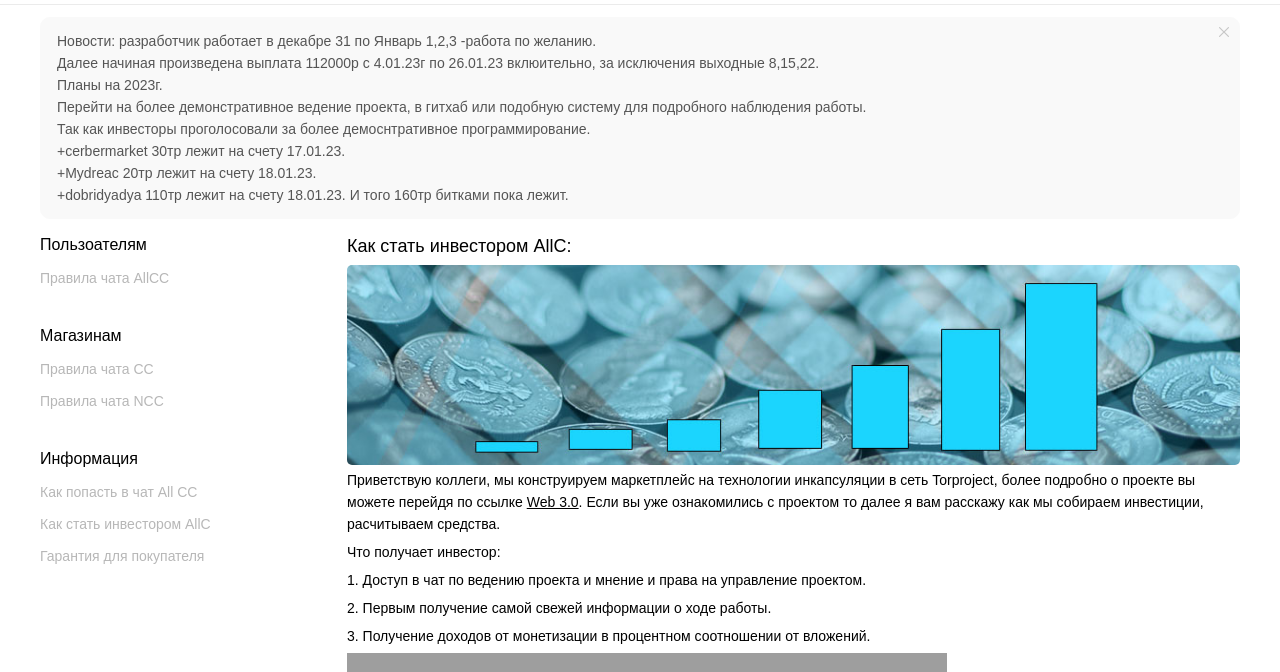
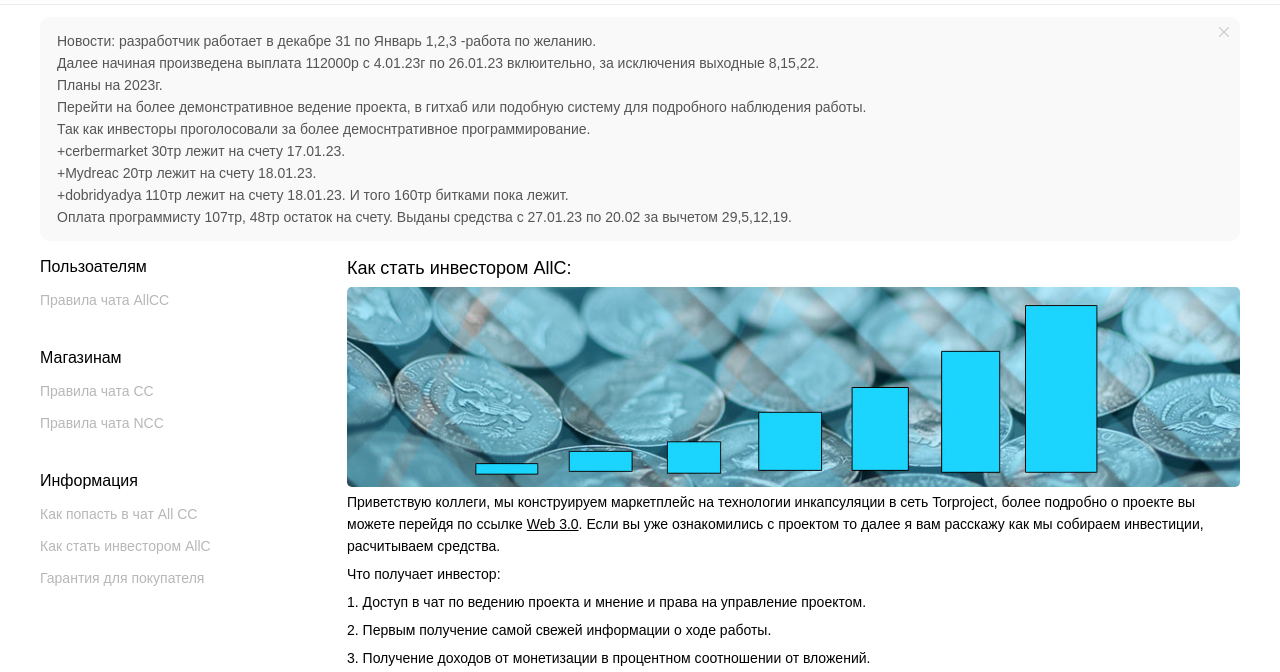
Before and after one commit to mylitlpony/allc, a plain HTML site: page invest.html in a window 1280 px wide. Shown: the part 52-724 px from the top of the page. Drawn offline with nearby package versions, Linux system fonts and the light colour scheme; grey boxes are pictures that could not be loaded; a web font is replaced by a local one.

Commit message:
Add files via upload

```diff
--- a/invest.html
+++ b/invest.html
@@ -284,6 +284,7 @@
                 <p> +cerbermarket 30тр лежит на счету 17.01.23.</p>
                 <p> +Mydreac 20тр лежит на счету 18.01.23.</p>
                 <p> +dobridyadya 110тр лежит на счету 18.01.23. И того 160тр  битками пока лежит.</p>
+                <p>Оплата программисту 107тр, 48тр остаток на счету. Выданы средства с 27.01.23 по 20.02 за вычетом  29,5,12,19.</p>
             <p></p>
         </div>
     </div>
```
